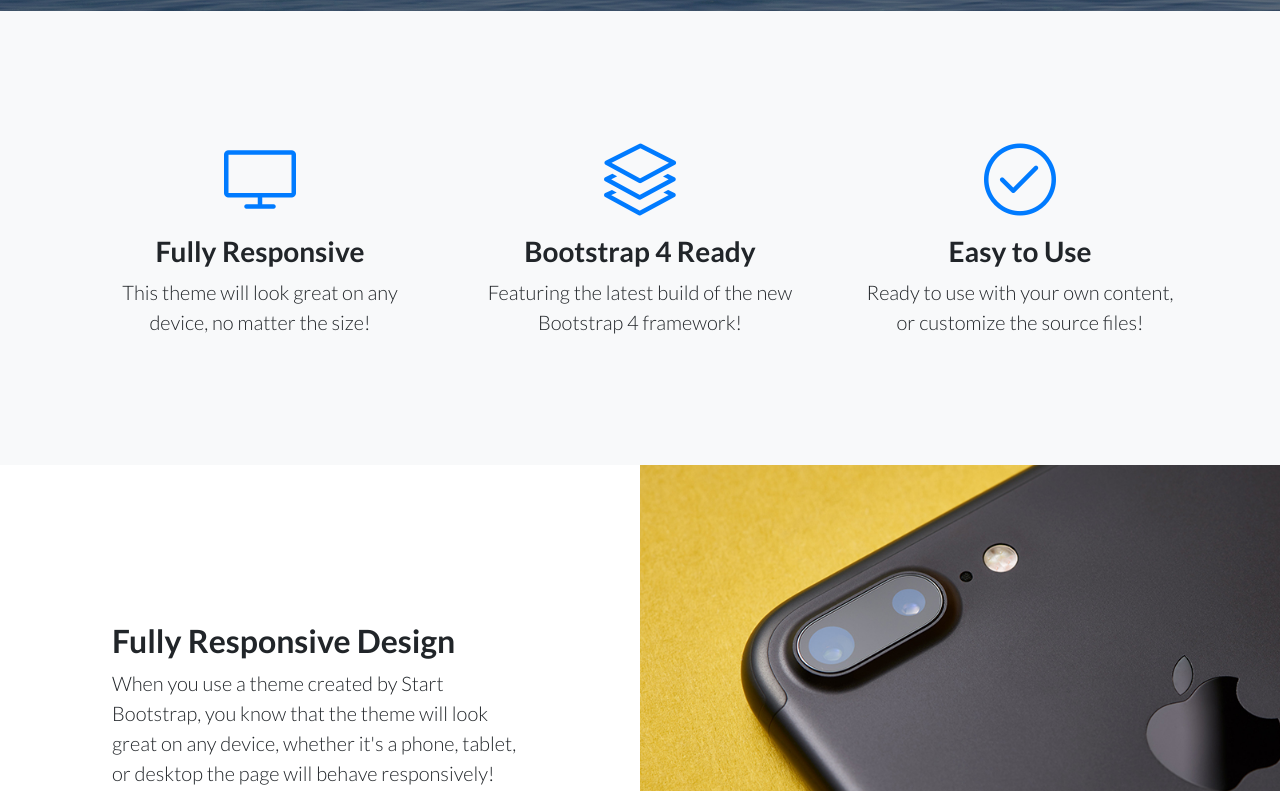
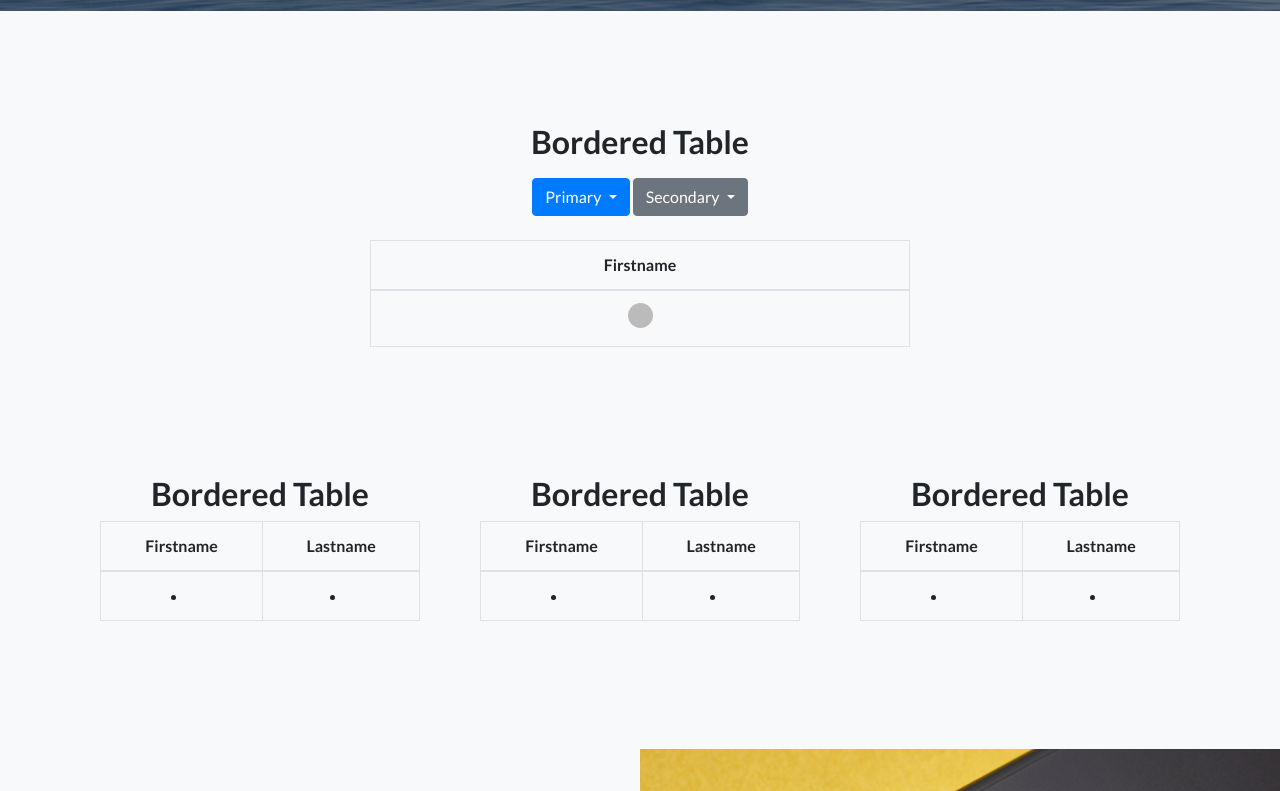
Before and after one commit to sandeeppal1991/teamsam, a website: page index.html in a window 1280 px wide. Shown: the part 640-1431 px from the top of the page. Drawn offline with Linux system fonts and the light colour scheme.

Commit message:
Add files via upload

```diff
--- a/index.html
+++ b/index.html
@@ -60,32 +60,156 @@
     <!-- Icons Grid -->
     <section class="features-icons bg-light text-center">
       <div class="container">
+            <div class="row">
+              <div class="col-lg-6 offset-lg-3">
+              <h2>Bordered Table</h2>
+              <table id="bigtable" class="table table-bordered">
+               <!--  <div class="dropdown p-3">
+                    <div class="btn-group">
+                      <button type="button" class="btn btn-primary dropdown-toggle" data-toggle="dropdown" >
+                        Action
+                      </button>
+                      <div class="dropdown-menu">
+                        <a class="dropdown-item" href="#">Action</a>
+                        <a class="dropdown-item" href="#">Another action</a>
+                        <a class="dropdown-item" href="#">Something else here</a>
+                      </div>
+                    </div>
+                  <button type="button" class="btn btn-secondary dropdown-toggle" data-toggle="dropdown" >
+                        Action
+                  </button>
+                      <div class="dropdown-menu">
+                        <a class="dropdown-item" href="#">Action</a>
+                        <a class="dropdown-item" href="#">Another action</a>
+                        <a class="dropdown-item" href="#">Something else here</a>
+                      </div>
+                </div> -->
+                <div class="dropdown pt-2 pb-4">
+                <div class="btn-group">
+                        <button type="button" class="btn btn-primary dropdown-toggle" data-toggle="dropdown">
+                        Primary
+                        </button>
+                        <div class="dropdown-menu">
+                          <a class="dropdown-item" href="#">Link 1</a>
+                          <a class="dropdown-item" href="#">Link 2</a>
+                        </div>
+                      </div>
+                      <div class="btn-group">
+                        <button type="button" class="btn btn-secondary dropdown-toggle" data-toggle="dropdown">
+                        Secondary
+                        </button>
+                        <div class="dropdown-menu">
+                          <a class="dropdown-item" href="#">Link 1</a>
+                          <a class="dropdown-item" href="#">Link 2</a>
+                        </div>
+                      </div>
+                <thead>
+                  <tr>
+                    <th>Firstname</th>
+                    <tbody>
+                    <tr>
+                    <td>
+                        <style>
+                            .dot {
+                                height: 25px;
+                                width: 25px;
+                                background-color: #bbb;
+                                border-radius: 50%;
+                                display: inline-block;
+                            }
+                            </style>
+                            </head>
+                            <body>
+
+                            <div style="text-align:center">
+                              <span class="dot"></span>
+                            </div>
+
+                            </body>
+                    </td>
+                    </tr>
+                    </tbody>
+                   <!--  <th>Lastname</th> -->
+                  </tr>
+                </thead>
+              </table>
+              </div>
+            </div>
+    </div>
+
+    <section class="features-icons bg-light text-center">
+      <div class="container">
         <div class="row">
           <div class="col-lg-4">
             <div class="features-icons-item mx-auto mb-5 mb-lg-0 mb-lg-3">
-              <div class="features-icons-icon d-flex">
+              <!-- <div class="features-icons-icon d-flex">
                 <i class="icon-screen-desktop m-auto text-primary"></i>
-              </div>
-              <h3>Fully Responsive</h3>
-              <p class="lead mb-0">This theme will look great on any device, no matter the size!</p>
+              </div> -->
+              <!-- <h3>Fully Responsive</h3>
+              <p class="lead mb-0">This theme will look great on any device, no matter the size!</p> -->
+              <h2>Bordered Table</h2>
+              <table class="table table-bordered">
+                <thead>
+                  <tr>
+                    <th>Firstname</th>
+                    <th>Lastname</th>
+                  </tr>
+                </thead>
+                <tbody>
+                  <tr>
+                    <td><li></li></td>
+                    <td><li></li></td>
+                  </tr>
+                </tbody>
+                </table>
             </div>
           </div>
           <div class="col-lg-4">
             <div class="features-icons-item mx-auto mb-5 mb-lg-0 mb-lg-3">
-              <div class="features-icons-icon d-flex">
+              <!-- <div class="features-icons-icon d-flex">
                 <i class="icon-layers m-auto text-primary"></i>
-              </div>
-              <h3>Bootstrap 4 Ready</h3>
-              <p class="lead mb-0">Featuring the latest build of the new Bootstrap 4 framework!</p>
+              </div> -->
+              <!-- <h3>Bootstrap 4 Ready</h3>
+              <p class="lead mb-0">Featuring the latest build of the new Bootstrap 4 framework!</p> -->
+              <h2>Bordered Table</h2>
+              <table class="table table-bordered">
+                <thead>
+                  <tr>
+                    <th>Firstname</th>
+                    <th>Lastname</th>
+                  </tr>
+                </thead>
+                <tbody>
+                  <tr>
+                    <td><li></li></td>
+                    <td><li></li></td>
+                  </tr>
+                </tbody>
+                </table>
             </div>
           </div>
           <div class="col-lg-4">
             <div class="features-icons-item mx-auto mb-0 mb-lg-3">
-              <div class="features-icons-icon d-flex">
+              <!-- <div class="features-icons-icon d-flex">
                 <i class="icon-check m-auto text-primary"></i>
-              </div>
-              <h3>Easy to Use</h3>
-              <p class="lead mb-0">Ready to use with your own content, or customize the source files!</p>
+              </div> -->
+              <!-- <h3>Easy to Use</h3>
+              <p class="lead mb-0">Ready to use with your own content, or customize the source files!</p> -->
+              <h2>Bordered Table</h2>
+              <table class="table table-bordered">
+                <thead>
+                  <tr>
+                    <th>Firstname</th>
+                    <th>Lastname</th>
+                  </tr>
+                </thead>
+                <tbody>
+                  <tr>
+                    <td><li></li></td>
+                    <td><li></li></td>
+                  </tr>
+                </tbody>
+                </table>
             </div>
           </div>
         </div>
```
